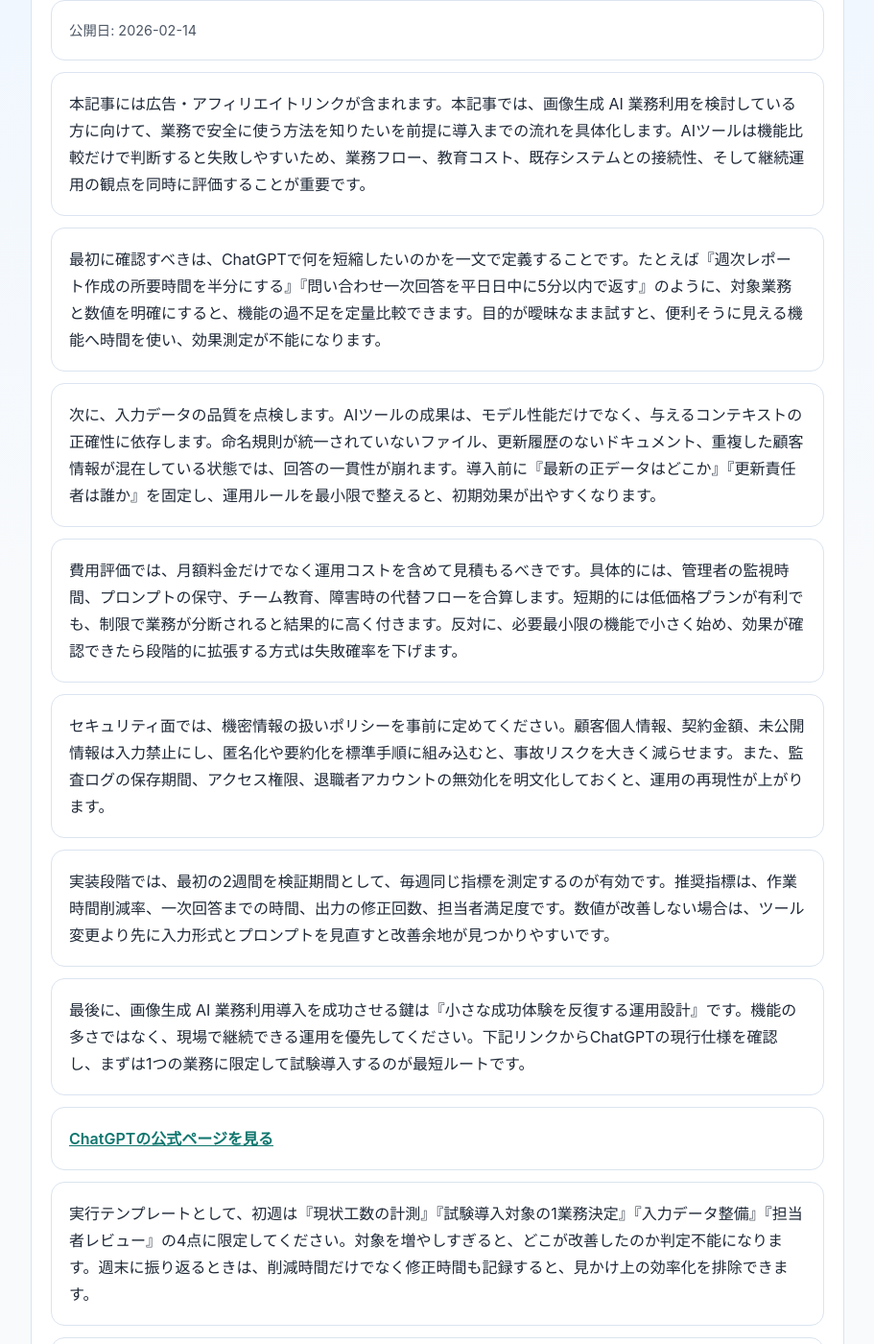
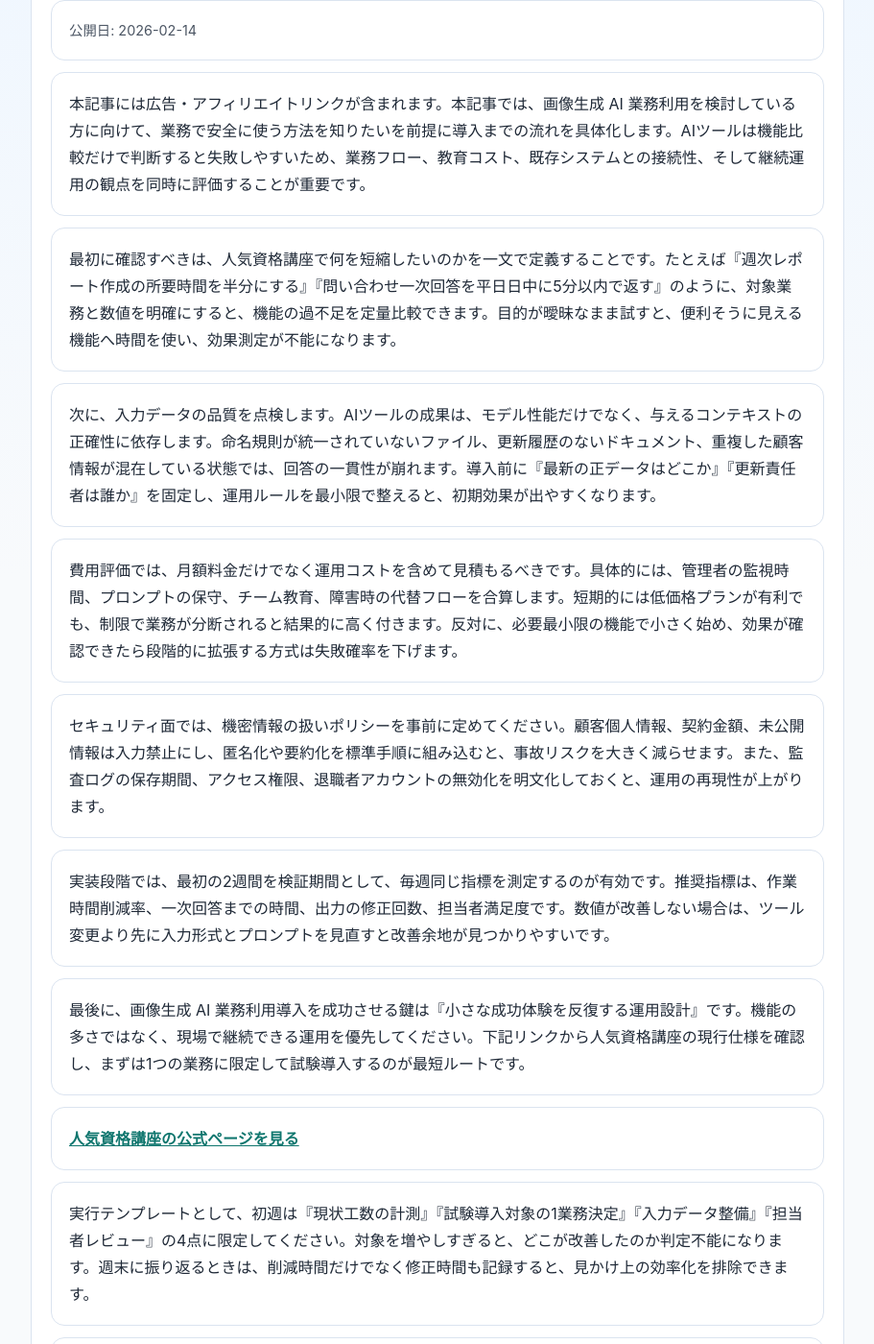
Before and after one commit to wakouy/auto, a Jekyll site: the page built from content/posts/2026-02-14-ai-chatgpt.md, in a window 1280 px wide and 1400 px high, scrolled down 202 px. Shown: the whole window at 96% size, without its empty margins (184-1095 px from the left). Built offline with Jekyll 4.4.1, drawn with Linux system fonts in a browser that asks for light colours; some of the changed text lies outside the part shown.

Commit message:
chore: migrate historical posts to current affiliate links

```diff
--- a/content/posts/2026-02-14-ai-chatgpt.md
+++ b/content/posts/2026-02-14-ai-chatgpt.md
@@ -7,13 +7,13 @@
 keyword: "画像生成 AI 業務利用"
 intent: "業務で安全に使う方法を知りたい"
 tool_id: "tool-003"
-tool_name: "ChatGPT"
-cta_url: "https://chatgpt.com"
+tool_name: "人気資格講座"
+cta_url: "https://px.a8.net/svt/ejp?a8mat=4AXB0B+7QNN6+22BU+6JRNL"
 ---
 
 本記事には広告・アフィリエイトリンクが含まれます。本記事では、画像生成 AI 業務利用を検討している方に向けて、業務で安全に使う方法を知りたいを前提に導入までの流れを具体化します。AIツールは機能比較だけで判断すると失敗しやすいため、業務フロー、教育コスト、既存システムとの接続性、そして継続運用の観点を同時に評価することが重要です。
 
-最初に確認すべきは、ChatGPTで何を短縮したいのかを一文で定義することです。たとえば『週次レポート作成の所要時間を半分にする』『問い合わせ一次回答を平日日中に5分以内で返す』のように、対象業務と数値を明確にすると、機能の過不足を定量比較できます。目的が曖昧なまま試すと、便利そうに見える機能へ時間を使い、効果測定が不能になります。
+最初に確認すべきは、人気資格講座で何を短縮したいのかを一文で定義することです。たとえば『週次レポート作成の所要時間を半分にする』『問い合わせ一次回答を平日日中に5分以内で返す』のように、対象業務と数値を明確にすると、機能の過不足を定量比較できます。目的が曖昧なまま試すと、便利そうに見える機能へ時間を使い、効果測定が不能になります。
 
 次に、入力データの品質を点検します。AIツールの成果は、モデル性能だけでなく、与えるコンテキストの正確性に依存します。命名規則が統一されていないファイル、更新履歴のないドキュメント、重複した顧客情報が混在している状態では、回答の一貫性が崩れます。導入前に『最新の正データはどこか』『更新責任者は誰か』を固定し、運用ルールを最小限で整えると、初期効果が出やすくなります。
 
@@ -23,12 +23,12 @@
 
 実装段階では、最初の2週間を検証期間として、毎週同じ指標を測定するのが有効です。推奨指標は、作業時間削減率、一次回答までの時間、出力の修正回数、担当者満足度です。数値が改善しない場合は、ツール変更より先に入力形式とプロンプトを見直すと改善余地が見つかりやすいです。
 
-最後に、画像生成 AI 業務利用導入を成功させる鍵は『小さな成功体験を反復する運用設計』です。機能の多さではなく、現場で継続できる運用を優先してください。下記リンクからChatGPTの現行仕様を確認し、まずは1つの業務に限定して試験導入するのが最短ルートです。
+最後に、画像生成 AI 業務利用導入を成功させる鍵は『小さな成功体験を反復する運用設計』です。機能の多さではなく、現場で継続できる運用を優先してください。下記リンクから人気資格講座の現行仕様を確認し、まずは1つの業務に限定して試験導入するのが最短ルートです。
 
-<p><a href="https://chatgpt.com" rel="sponsored nofollow" target="_blank">ChatGPTの公式ページを見る</a></p>
+<p><a href="https://px.a8.net/svt/ejp?a8mat=4AXB0B+7QNN6+22BU+6JRNL" rel="sponsored nofollow" target="_blank">人気資格講座の公式ページを見る</a></p>
 
 実行テンプレートとして、初週は『現状工数の計測』『試験導入対象の1業務決定』『入力データ整備』『担当者レビュー』の4点に限定してください。対象を増やしすぎると、どこが改善したのか判定不能になります。週末に振り返るときは、削減時間だけでなく修正時間も記録すると、見かけ上の効率化を排除できます。
 
-比較時の評価表は、価格、精度、学習負荷、連携性、監査性の5軸で作るのが実務的です。各軸を5点満点で評価し、導入目的に合わせて重みを付けると意思決定が速くなります。ChatGPTを候補にする場合も、他候補と同じ表で比較し、主観ではなく指標で選ぶことが重要です。
+比較時の評価表は、価格、精度、学習負荷、連携性、監査性の5軸で作るのが実務的です。各軸を5点満点で評価し、導入目的に合わせて重みを付けると意思決定が速くなります。人気資格講座を候補にする場合も、他候補と同じ表で比較し、主観ではなく指標で選ぶことが重要です。
 
 運用開始後は、毎週の定例で『使った機能』『使わなかった機能』『改善要望』を簡潔に収集し、次週の設定変更を1つだけ実施します。変更点を増やしすぎると因果が追えません。小さな改善を継続すると、チーム全体で画像生成 AI 業務利用の活用度が安定して上がります。
```
Also changed, not shown: content/posts/2026-02-13-ai-canva.md (+2 -2 lines), content/posts/2026-02-13-ai-notion-ai.md (+6 -6 lines), content/posts/2026-02-14-ai-canva.md (+2 -2 lines), content/posts/2026-02-14-ai-notion-ai-2.md (+6 -6 lines), content/posts/2026-02-14-ai-notion-ai.md (+6 -6 lines).
